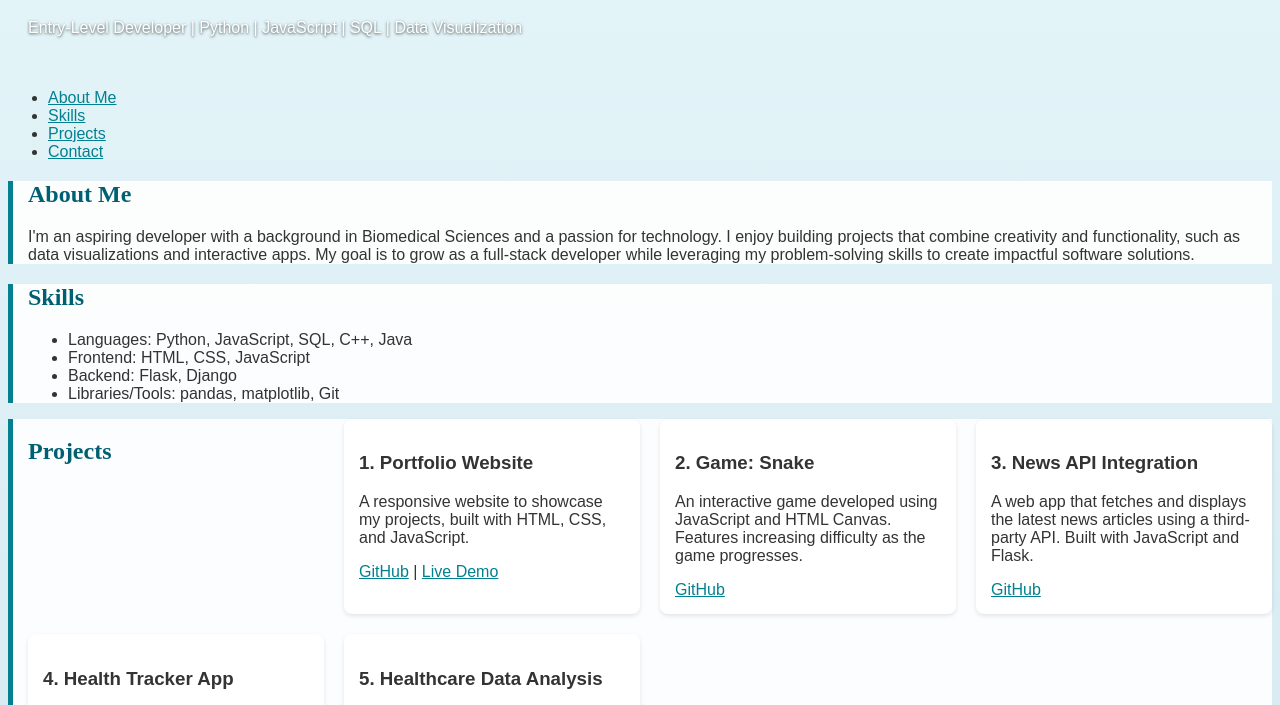
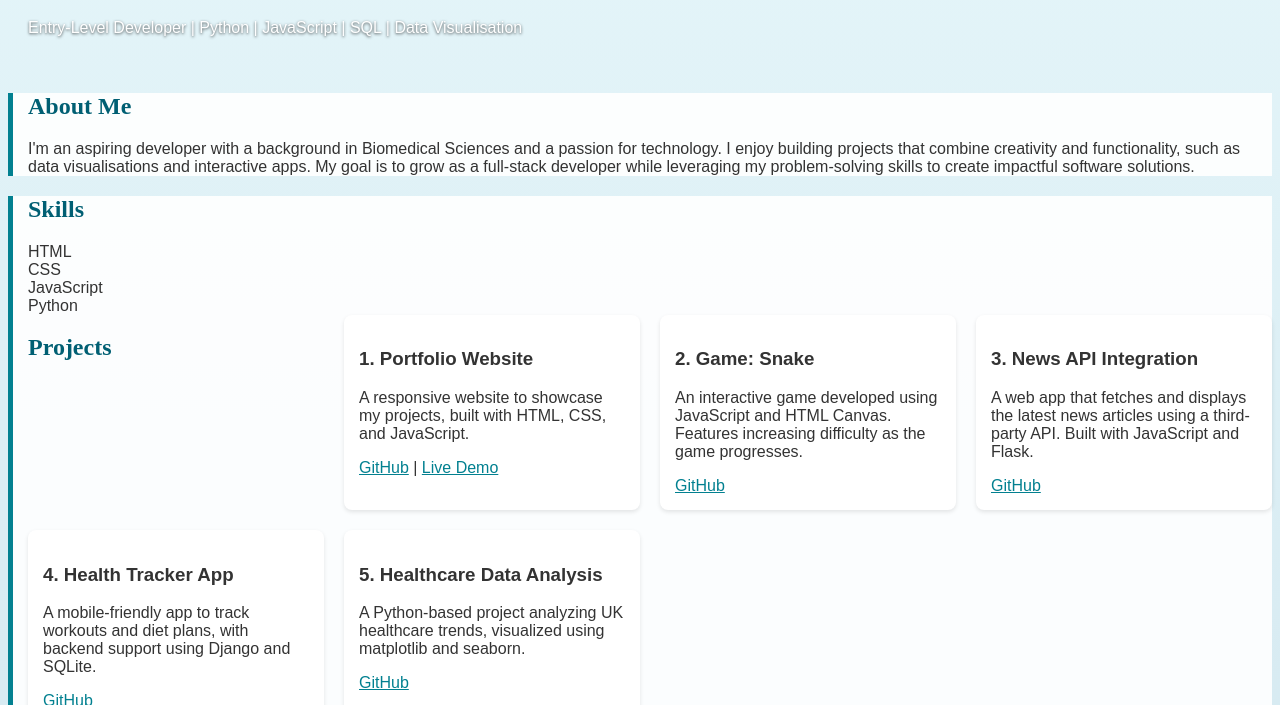
Before and after one commit to virooshny/Portfolio-Website, a plain HTML site: page index.html in a window 1280 px wide. Shown: the part 89-794 px from the top of the page. Drawn offline with Linux system fonts and the light colour scheme.

Commit message:
index.html

```diff
--- a/index.html
+++ b/index.html
@@ -10,36 +10,51 @@
 
   <header>
     <h1>Virooshny Shanthakumaran</h1>
-    <p>Entry-Level Developer | Python | JavaScript | SQL | Data Visualization</p>
+    <p>Entry-Level Developer | Python | JavaScript | SQL | Data Visualisation</p>
   </header>
-
-  <nav>
-    <ul>
-      <li><a href="#about">About Me</a></li>
-      <li><a href="#skills">Skills</a></li>
-      <li><a href="#projects">Projects</a></li>
-      <li><a href="#contact">Contact</a></li>
-    </ul>
-  </nav>
 
   <section id="about">
     <h2>About Me</h2>
     <p>
       I'm an aspiring developer with a background in Biomedical Sciences and a passion for technology.
-      I enjoy building projects that combine creativity and functionality, such as data visualizations
+      I enjoy building projects that combine creativity and functionality, such as data visualisations
       and interactive apps. My goal is to grow as a full-stack developer while leveraging my problem-solving
       skills to create impactful software solutions.
     </p>
   </section>
 
+  <div id="skills-container"></div>
   <section id="skills">
     <h2>Skills</h2>
-    <ul>
-      <li>Languages: Python, JavaScript, SQL, C++, Java</li>
-      <li>Frontend: HTML, CSS, JavaScript</li>
-      <li>Backend: Flask, Django</li>
-      <li>Libraries/Tools: pandas, matplotlib, Git</li>
-    </ul>
+
+    <div class="html">
+      <label for="html">HTML</label>
+      <div class="progress-bar">
+        <div class="progress html"></div>
+      </div>
+    </div>
+
+    <div class="css">
+      <label for="css">CSS</label>
+      <div class="progress-bar">
+        <div class="progress css"></div>
+      </div>
+    </div>
+
+    <div class="javascript">
+      <label for="js">JavaScript</label>
+      <div class="progress-bar">
+        <div class="progress js"></div>
+      </div>
+    </div>
+
+    <div class="skill">
+      <label for="python">Python</label>
+      <div class="progress-bar">
+        <div class="progress python"></div>
+      </div>
+    </div>
+
   </section>
 
   <section id="projects">
@@ -50,26 +65,31 @@
       <a href="https://github.com/virooshny/portfolio-website" target="_blank">GitHub</a> |
       <a href="https://virooshny.github.io/portfolio-website" target="_blank">Live Demo</a>
     </div>
+
     <div>
       <h3>2. Game: Snake</h3>
       <p>An interactive game developed using JavaScript and HTML Canvas. Features increasing difficulty as the game progresses.</p>
       <a href="https://github.com/virooshny/snake-game" target="_blank">GitHub</a>
     </div>
+
     <div>
       <h3>3. News API Integration</h3>
       <p>A web app that fetches and displays the latest news articles using a third-party API. Built with JavaScript and Flask.</p>
       <a href="https://github.com/virooshny/news-api-integration" target="_blank">GitHub</a>
     </div>
+
     <div>
       <h3>4. Health Tracker App</h3>
       <p>A mobile-friendly app to track workouts and diet plans, with backend support using Django and SQLite.</p>
       <a href="https://github.com/virooshny/health-tracker-app" target="_blank">GitHub</a>
     </div>
+
     <div>
       <h3>5. Healthcare Data Analysis</h3>
       <p>A Python-based project analyzing UK healthcare trends, visualized using matplotlib and seaborn.</p>
       <a href="https://github.com/virooshny/healthcare-data-analysis" target="_blank">GitHub</a>
     </div>
+
   </section>
 
   <section id="contact">
```
